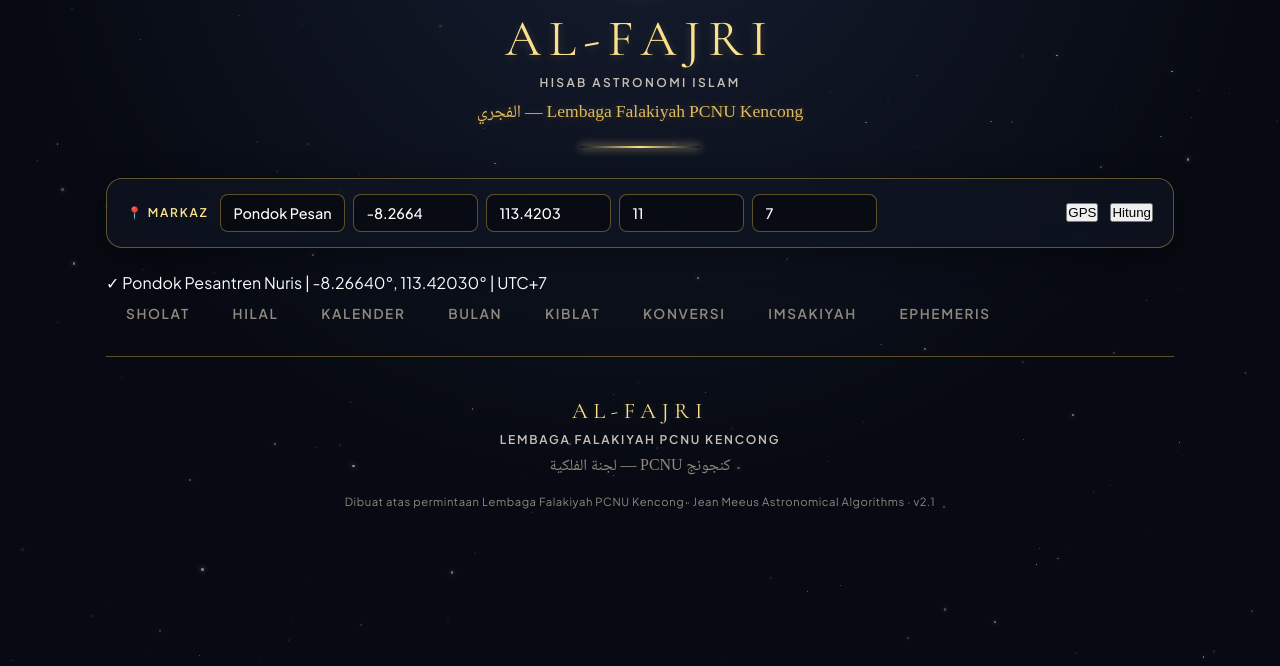
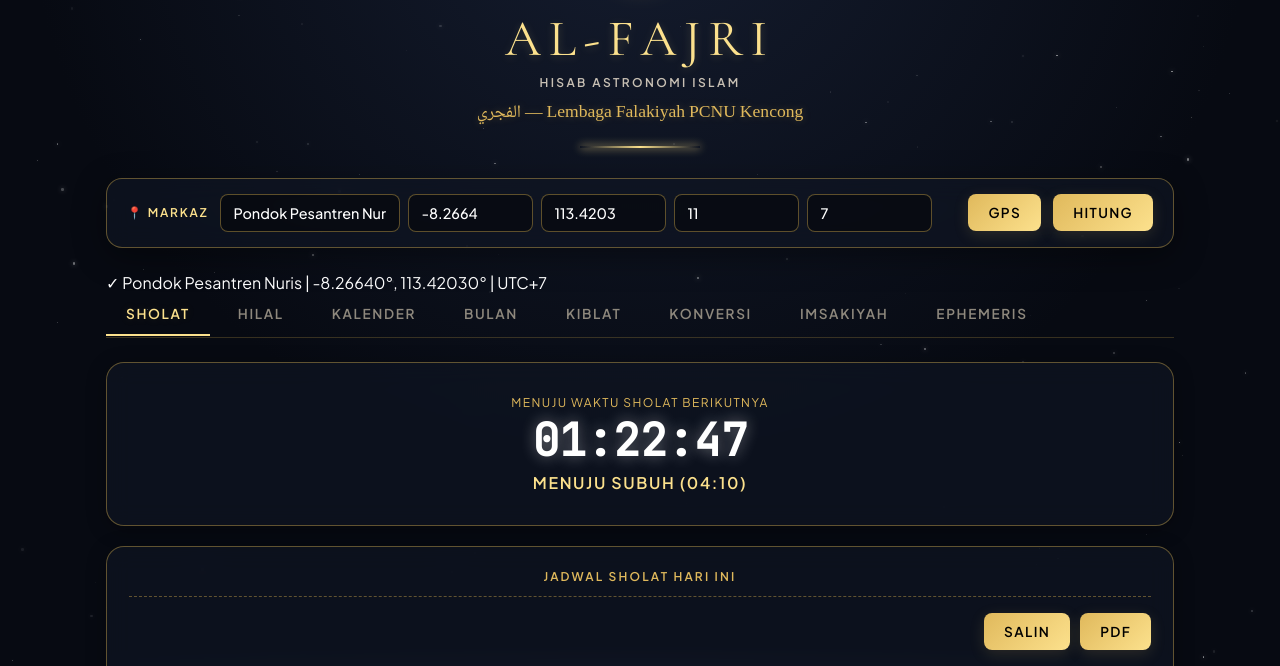
Before and after one commit to lightnet19/alfajrifalak, a website: page public/index.html in a window 1280 px wide. Shown: the part 134-800 px from the top of the page. Drawn offline with nearby package versions, Linux system fonts and the light colour scheme.

Commit message:
fix(style): properly map class names to HTML structure
- Fixed `.nav` -> `.tabs`
- Fixed `.tab.act` -> `.tab.active`
- Fixed `.panel.act` -> `.panel.active`
- Fixed `.crd` -> `.card`
- Fixed `.crd-hd` -> `.card-hd`
- Brought back `.btn-g` and `.act-btn` mapping
- This resolves the issue where panels and features were completely hidden

```diff
--- a/public/css/style.css
+++ b/public/css/style.css
@@ -97,11 +97,12 @@ h1 {
   font-size: .9rem; font-weight: 500; padding: 9px 12px; width: 125px;
   outline: none; transition: all .3s;
 }
+.lf.lg { min-width: 180px; }
 .lf:focus { border-color: var(--gold2); box-shadow: 0 0 10px var(--gold-g2); background: rgba(0,0,0,0.6); }
 
 /* ─── Navigation ─── */
-.nav { display: flex; gap: 8px; margin-bottom: 24px; border-bottom: 1px solid var(--border); padding-bottom: 1px; overflow-x: auto; scrollbar-width: none; }
-.nav::-webkit-scrollbar { display: none; }
+.tabs { display: flex; gap: 8px; margin-bottom: 24px; border-bottom: 1px solid var(--border); padding-bottom: 1px; overflow-x: auto; scrollbar-width: none; }
+.tabs::-webkit-scrollbar { display: none; }
 .tab {
   background: transparent; border: none; color: var(--text3);
   font-family: var(--sans); font-size: .85rem; font-weight: 600;
@@ -111,24 +112,31 @@ h1 {
   white-space: nowrap;
 }
 .tab:hover { color: var(--text2); }
-.tab.act { color: var(--gold2); border-bottom: 2px solid var(--gold2); text-shadow: 0 0 10px var(--gold-g); }
+.tab.active { color: var(--gold2); border-bottom: 2px solid var(--gold2); text-shadow: 0 0 10px var(--gold-g); }
 .panel { display: none; animation: fd .5s ease; }
-.panel.act { display: block; }
+.panel.active { display: block; }
 @keyframes fd { from{opacity:0;transform:translateY(8px)} to{opacity:1;transform:none} }
 
 /* ─── Main Grid Layout ─── */
 .pg { display: grid; grid-template-columns: 1fr; gap: 20px; margin-bottom: 24px; }
 @media(min-width: 800px) { .pg { grid-template-columns: repeat(2, 1fr); } }
 
-.crd {
+.card {
   background: var(--card); backdrop-filter: blur(12px); -webkit-backdrop-filter: blur(12px);
   border: 1px solid var(--border-s); border-radius: 18px; padding: 22px;
   display: flex; flex-direction: column; justify-content: center;
   box-shadow: 0 4px 20px rgba(0,0,0,0.3);
   transition: transform 0.3s, box-shadow 0.3s;
+  margin-bottom: 20px;
 }
-.crd:hover { box-shadow: 0 6px 28px rgba(224, 185, 92, 0.08); border-color: var(--border-h); }
-.crd-hd { font-size: .75rem; font-weight: 700; letter-spacing: .18em; text-transform: uppercase; color: var(--gold); border-bottom: 1px dashed var(--border-s); padding-bottom: 12px; margin-bottom: 16px; text-align: center; }
+.card:hover { box-shadow: 0 6px 28px rgba(224, 185, 92, 0.08); border-color: var(--border-h); }
+.card-hd { font-size: .75rem; font-weight: 700; letter-spacing: .18em; text-transform: uppercase; color: var(--gold); border-bottom: 1px dashed var(--border-s); padding-bottom: 12px; margin-bottom: 16px; text-align: center; }
+
+/* ─── Countdown ─── */
+.countdown { text-align: center; padding: 10px; }
+.cd-lbl { font-size: .75rem; letter-spacing: .12em; text-transform: uppercase; color: var(--gold); margin-bottom: 8px; }
+.cd-time { font-family: var(--mono); font-size: 2.8rem; font-weight: bold; color: #fff; text-shadow: 0 0 15px rgba(255,255,255,0.4); line-height: 1; }
+.cd-next { font-size: 1rem; color: var(--gold2); margin-top: 10px; font-weight: 600; text-transform: uppercase; letter-spacing: 0.1em; }
 
 /* ─── Prayer Info ─── */
 .pil { display: flex; flex-direction: column; gap: 14px; }
@@ -148,6 +156,7 @@ h1 {
 .cal-g { display: grid; grid-template-columns: repeat(7,1fr); gap: 4px; margin-top: 14px; }
 .cal-c { text-align: center; padding: 6px 2px; border-radius: 8px; font-size: .85rem; color: var(--text2); font-weight: 500; }
 .cal-c.td { background: rgba(200,164,74,0.15); border: 1px solid var(--gold2); color: var(--gold2); box-shadow: 0 0 10px rgba(200,164,74,0.2); font-weight: 700; }
+.cal-c.today { background: rgba(252, 225, 141, 0.2); border: 1px solid var(--gold2); color: var(--gold2); box-shadow: 0 0 10px var(--gold-g2); }
 .cal-hd { font-size: .65rem; font-weight: 700; letter-spacing: .1em; color: var(--text3); text-align: center; padding: 4px; }
 
 /* ─── Moon Phase ─── */
@@ -193,13 +202,15 @@ h1 {
 .conv-res { font-family: var(--serif); font-size: 1.4rem; color: var(--gold2); margin-top: 12px; padding-top: 12px; border-top: 1px dashed var(--border-s); text-shadow: 0 0 8px var(--gold-g2); }
 .conv-ar { font-family: var(--arabic); font-size: 1.1rem; color: #fff; margin-top: 6px; }
 
-btn, .btn {
+/* ─── Buttons ─── */
+.btn-g, .act-btn, btn, .btn {
   display: inline-block; background: linear-gradient(135deg, var(--gold), var(--gold2));
   color: #000; font-family: var(--sans); font-weight: 700; font-size: .85rem; letter-spacing: .1em;
-  text-transform: uppercase; padding: 12px 24px; border-radius: 8px; border: none;
+  text-transform: uppercase; padding: 10px 20px; border-radius: 8px; border: none;
   cursor: pointer; transition: all 0.3s; box-shadow: 0 4px 15px var(--gold-g);
 }
-btn:hover, .btn:hover { transform: translateY(-2px); box-shadow: 0 6px 20px var(--gold-g2); filter: brightness(1.1); }
+.btn-g:hover, .act-btn:hover, btn:hover, .btn:hover { transform: translateY(-2px); box-shadow: 0 6px 20px var(--gold-g2); filter: brightness(1.1); }
+.act-row { display: flex; gap: 10px; justify-content: flex-end; margin-bottom: 15px; }
 
 /* ─── Data Tables ─── */
 .dtbl { width: 100%; border-collapse: collapse; }
```
